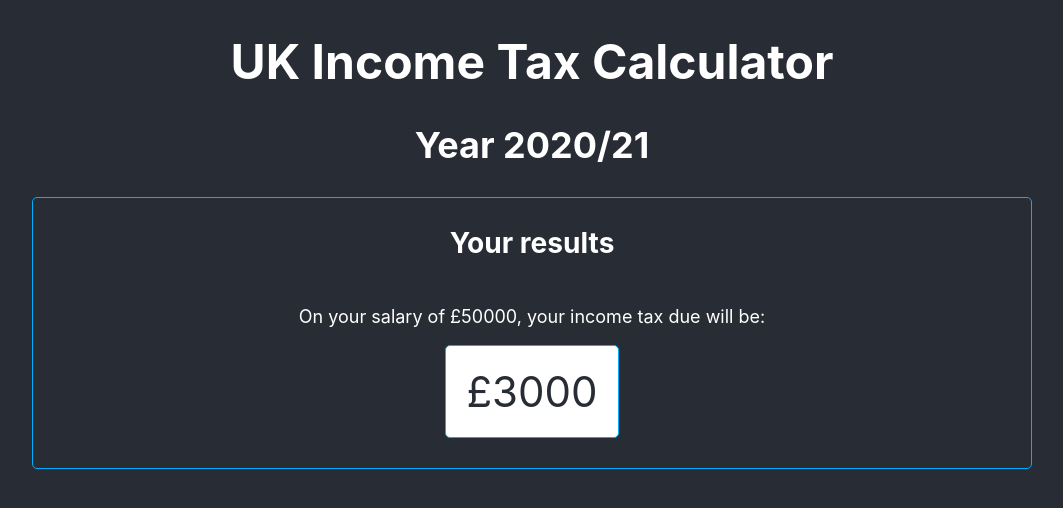
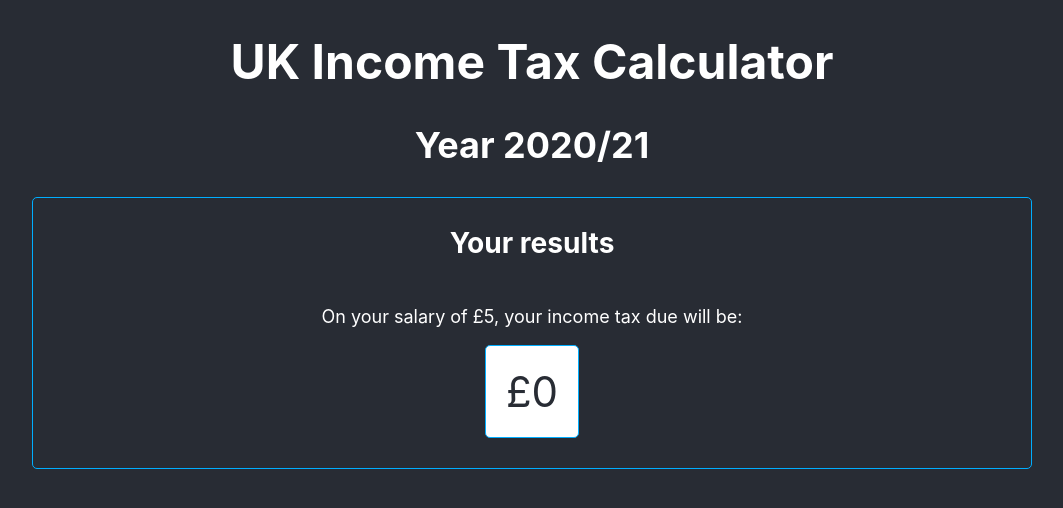
Before and after one commit to gideongoddard/tax-calculator, a React (Create React App) app: page / in a window 1280 px wide. Both pictures are taken after typing "5" into the empty fields and a click on the input "Submit". Shown: the top 508 px of the page, without its empty margins (108-1171 px from the left). Built offline with nearby package versions, Linux system fonts and the light colour scheme.

Commit message:
Passed income and income tax props into Results component.

```diff
--- a/src/Components/App/App.js
+++ b/src/Components/App/App.js
@@ -45,7 +45,7 @@ class App extends React.Component {
       <div className="App">
         <Header />
         <Form scotland={this.state.scotland} onScotlandChange={this.updateScotland} income={this.state.income} onIncomeChange={this.updateIncome} formSubmitted={this.state.formSubmitted} onFormSubmit={this.submitForm} />
-        <Results formSubmitted={this.state.formSubmitted} />
+        <Results formSubmitted={this.state.formSubmitted} income={this.state.income} incomeTax={this.state.incomeTax} />
       </div>
     );
   }
--- a/src/Components/Results/Results.js
+++ b/src/Components/Results/Results.js
@@ -6,8 +6,8 @@ class Results extends React.Component {
         return (
             <div style={{ display: this.props.formSubmitted ? 'flex' : 'none' }} className="results">
                 <h3>Your results</h3>
-                <p>On your salary of £50000, your income tax due will be:</p>
-                <div className="main-result">£3000</div>
+                <p>On your salary of £{this.props.income}, your income tax due will be:</p>
+                <div className="main-result">£{this.props.incomeTax}</div>
             </div>
         )
     }
```
